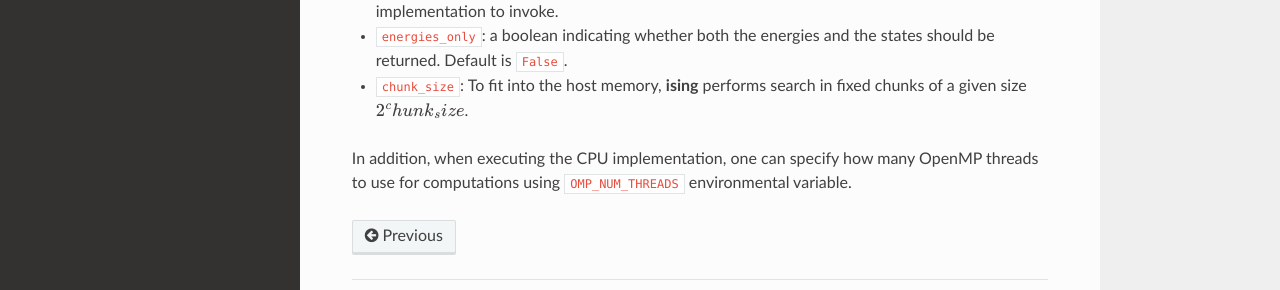
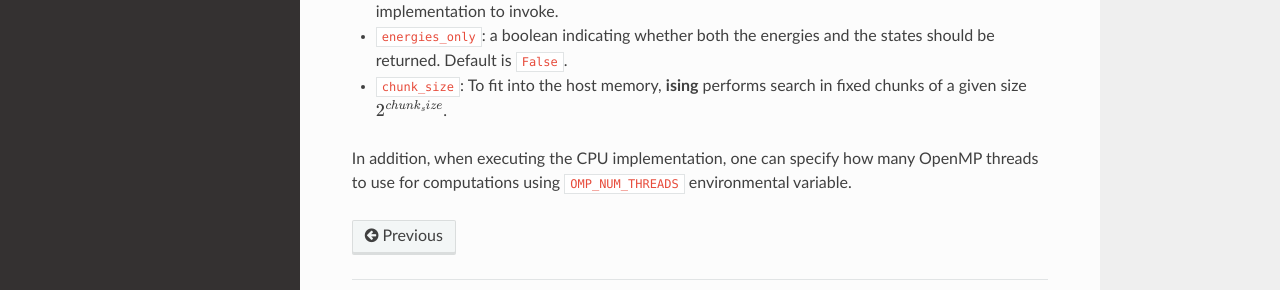
Before and after one commit to dexter2206/ising, a Sphinx documentation site: the page built from doc/usage.rst, in a window 1280 px wide and 900 px high, scrolled down 1362 px. Shown: the part 515-805 px from the top of the window. Built offline with Sphinx 7.4.7 and the Read the Docs theme 2.0.0, drawn with Linux system fonts in a browser that asks for light colours.

Commit message:
Update usage.rst

```diff
--- a/doc/usage.rst
+++ b/doc/usage.rst
@@ -77,6 +77,6 @@ One can use the following keyword arguments to ``ising.search`` to tweak its exe
 - ``num_states``: an integer specifying how many low-energy states to find.
 - ``method``: a flag indicating whether CPU (``method='CPU'``, default) or GPU (``method='GPU'``) implementation to invoke.
 - ``energies_only``: a boolean indicating whether both the energies and the states should be returned. Default is ``False``.
-- ``chunk_size``: To fit into the host memory, **ising** performs search in fixed chunks of a given size :math:`2^chunk_size`.
+- ``chunk_size``: To fit into the host memory, **ising** performs search in fixed chunks of a given size :math:`2^{chunk_size}`.
 
 In addition, when executing the CPU implementation, one can specify how many OpenMP threads to use for computations using ``OMP_NUM_THREADS`` environmental variable.
```
